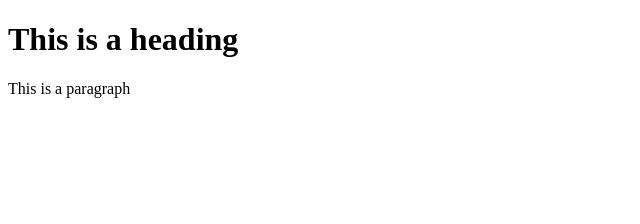
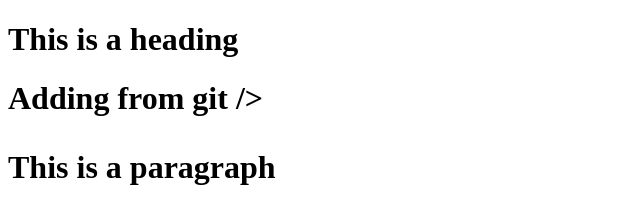
Before and after one commit to Kingblu33/testing-git, a plain HTML site: page index.html in a window 1280 px wide. Shown: the whole page, without its empty margins (0-640 px from the left). Drawn offline with Linux system fonts and the light colour scheme.

Commit message:
Update index.html

```diff
--- a/index.html
+++ b/index.html
@@ -1 +1 @@
-<!DOCTYPE html> <html lang="en"> <head>     <meta charset="UTF-8">     <meta http-equiv="X-UA-Compatible" content="IE=edge">     <meta name="viewport" content="width=device-width, initial-scale=1.0">     <title>Document</title> </head> <body>     <h1>This is a heading</h1>     <p>This is a paragraph</p> </body> </html>
+<!DOCTYPE html> <html lang="en"> <head>     <meta charset="UTF-8">     <meta http-equiv="X-UA-Compatible" content="IE=edge">     <meta name="viewport" content="width=device-width, initial-scale=1.0">     <title>Document</title> </head> <body>     <h1>This is a heading</h1>  <h1>Adding from git />   <p>This is a paragraph</p> </body> </html>
```
